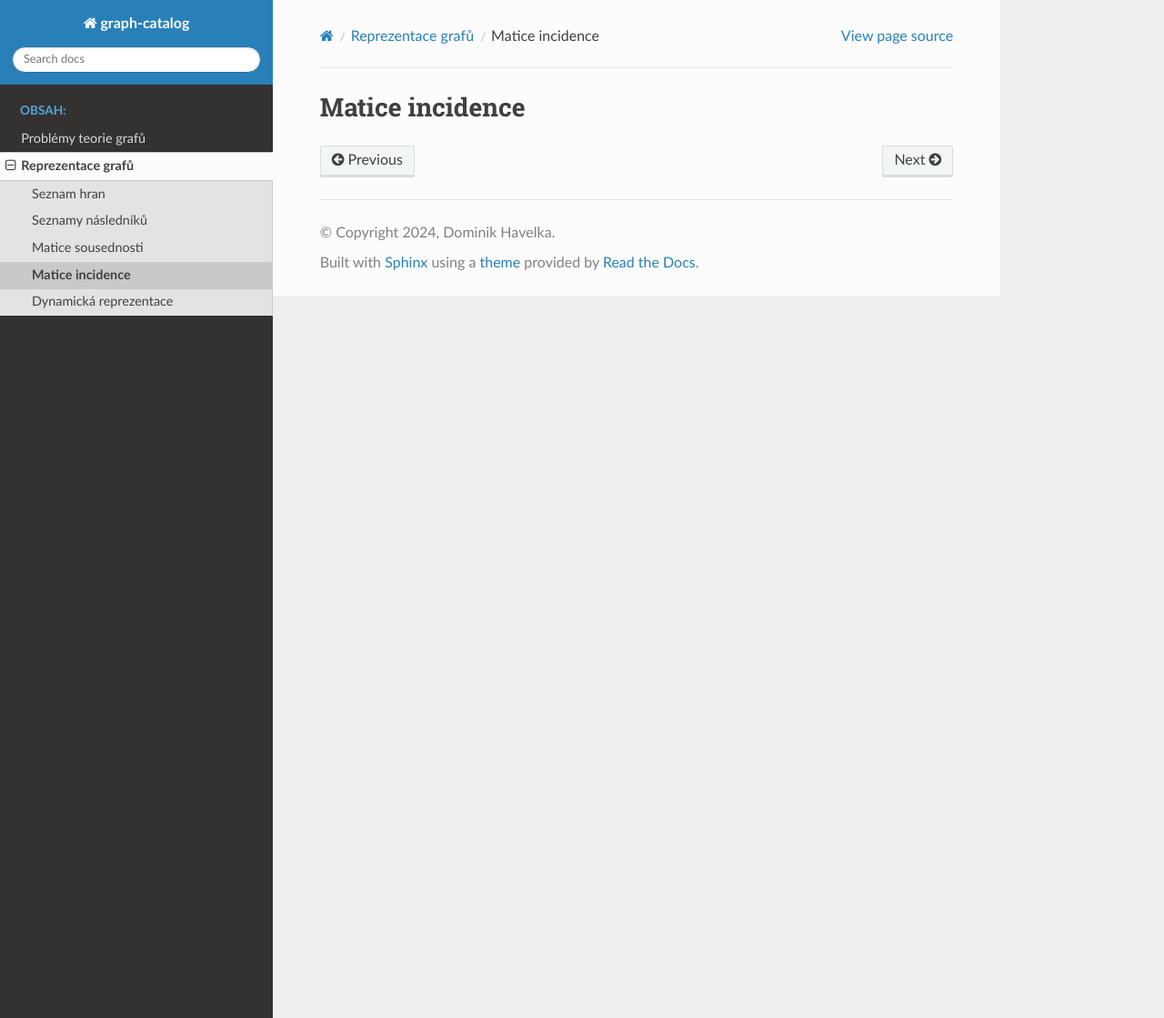
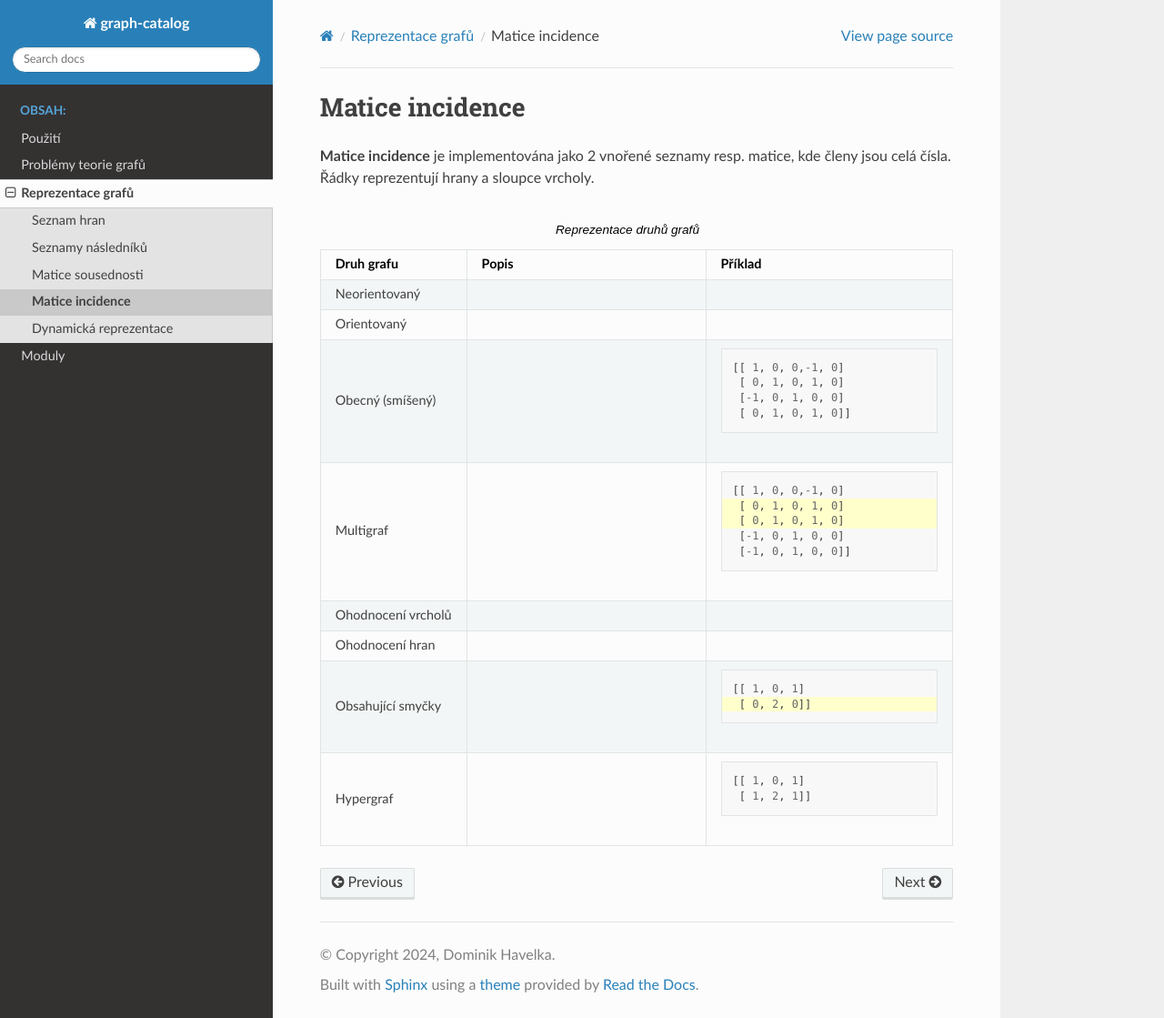
Before and after one commit to kyklop19/graph-catalog, a Sphinx documentation site: the page built from docs/source/reprezentace/matice_incidence.rst, in a window 1280 px wide and 1119 px high. Shown: the whole window at 91% size. Built offline with Sphinx 7.4.7 and the Read the Docs theme 3.1.0, drawn with Linux system fonts in a browser that asks for light colours.

Commit message:
docs: Add graph representations examples

```diff
--- a/docs/source/conf.py
+++ b/docs/source/conf.py
@@ -6,6 +6,7 @@
 import sys
 from pathlib import Path
 sys.path.insert(0, str(Path(__file__).resolve().parents[2]))
+sys.path.insert(0, str(Path(__file__).resolve().parents[2] / "graph_catalog"))
 
 # -- Project information -----------------------------------------------------
 # https://www.sphinx-doc.org/en/master/usage/configuration.html#project-information
@@ -13,7 +14,7 @@ sys.path.insert(0, str(Path(__file__).resolve().parents[2]))
 project = 'graph-catalog'
 copyright = '2024, Dominik Havelka'
 author = 'Dominik Havelka'
-release = '0.1.0'
+release = '0.1.1'
 
 # -- General configuration ---------------------------------------------------
 # https://www.sphinx-doc.org/en/master/usage/configuration.html#general-configuration
@@ -21,7 +22,8 @@ release = '0.1.0'
 extensions = [
 	'sphinx.ext.autodoc',
 	'sphinx.ext.viewcode',
-	'sphinx.ext.napoleon'
+	'sphinx.ext.napoleon',
+	"sphinx_codeautolink",
 ]
 
 templates_path = ['_templates']
--- /dev/null
+++ b/docs/source/modules/catalog.rst
@@ -0,0 +1,5 @@
+catalog
+=======
+
+.. automodule:: graph_catalog.catalog
+   :members:
--- a/docs/source/reprezentace/matice_incidence.rst
+++ b/docs/source/reprezentace/matice_incidence.rst
@@ -1,2 +1,56 @@
 Matice incidence
 ================
+
+**Matice incidence** je implementována jako 2 vnořené seznamy resp. matice, kde
+členy jsou celá čísla. Řádky reprezentují hrany a sloupce vrcholy.
+
+.. list-table:: Reprezentace druhů grafů
+   :widths: 20 40 40
+   :header-rows: 1
+
+   * - Druh grafu
+     - Popis
+     - Příklad
+   * - Neorientovaný
+     -
+     -
+   * - Orientovaný
+     -
+     -
+   * - Obecný (smíšený)
+     -
+     - .. code-block:: python
+
+          [[ 1, 0, 0,-1, 0]
+           [ 0, 1, 0, 1, 0]
+           [-1, 0, 1, 0, 0]
+           [ 0, 1, 0, 1, 0]]
+   * - Multigraf
+     -
+     - .. code-block:: python
+          :emphasize-lines: 2,3
+
+          [[ 1, 0, 0,-1, 0]
+           [ 0, 1, 0, 1, 0]
+           [ 0, 1, 0, 1, 0]
+           [-1, 0, 1, 0, 0]
+           [-1, 0, 1, 0, 0]]
+   * - Ohodnocení vrcholů
+     -
+     -
+   * - Ohodnocení hran
+     -
+     -
+   * - Obsahující smyčky
+     -
+     - .. code-block:: python
+          :emphasize-lines: 2
+
+          [[ 1, 0, 1]
+           [ 0, 2, 0]]
+   * - Hypergraf
+     -
+     - .. code-block:: python
+
+          [[ 1, 0, 1]
+           [ 1, 2, 1]]
```
Also changed, not shown: docs/source/index.rst (+8 -3 lines), docs/source/modules/index.rst (added, +8 -0 lines), docs/source/pouziti.rst (added, +13 -0 lines), docs/source/problemy/problemy.csv (+8 -1 lines), docs/source/reprezentace/matice_sousednosti.rst (+32 -0 lines), docs/source/reprezentace/seznam_hran.rst (+32 -0 lines), docs/source/reprezentace/seznamy_nasledniku.rst (+32 -0 lines), 2 other files.
